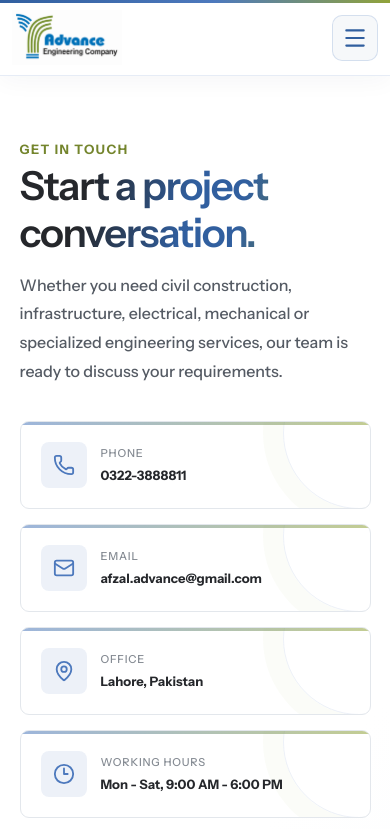
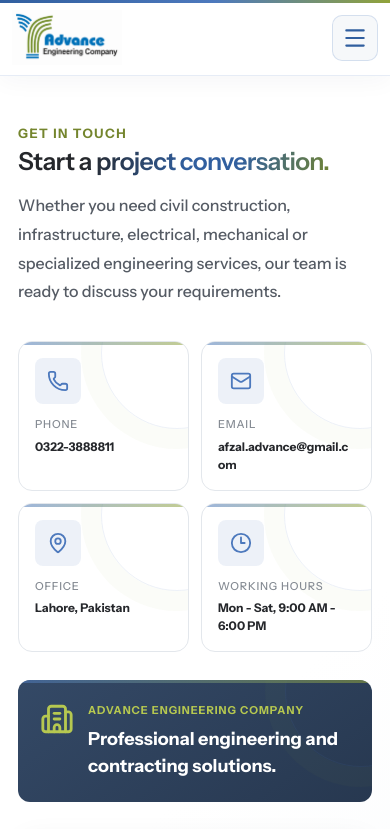
Before and after one commit to MUSMAN-UIA/Advance-Engineering-Company, a React (Vite) app: page /contact in a window 390 px wide. Shown: the top 829 px of the page. Built offline with nearby package versions, Linux system fonts and the light colour scheme; no server answers.

Commit message:
Add responsive styles for all pages

```diff
--- a/src/App.jsx
+++ b/src/App.jsx
@@ -17,6 +17,7 @@ import ServiceDetails from './pages/ServiceDetails';
 import './polish.css';
 import './catalog-cards.css';
 import './section-headings.css';
+import './responsive.css';
 
 export default function App() {
   return (
--- /dev/null
+++ b/src/responsive.css
@@ -0,0 +1,154 @@
+/* Shared responsive adjustments, loaded after the page and theme styles. */
+.scroll-reveal-root :is(.about-company-grid, .company-info-grid, .values-grid,
+  .leadership-grid, .contact-grid, .certification-grid, .specialization-grid,
+  .compliance-grid, .service-detail-grid, .project-detail-grid, .services-grid,
+  .projects-grid, .form-row) > * {
+  min-width: 0;
+}
+.scroll-reveal-root :is(.contact-info-card, .project-info-row, .company-info-card,
+  .specialization-card, .service-capability-item, .scope-item) {
+  overflow-wrap: anywhere;
+}
+.scroll-reveal-root :is(.project-detail-meta, .project-meta, .project-filters) {
+  flex-wrap: wrap;
+}
+
+@media (max-width: 1050px) {
+  .scroll-reveal-root :is(.services-grid, .projects-grid, .certification-grid, .specialization-grid) {
+    grid-template-columns: repeat(2, minmax(0, 1fr));
+  }
+  .scroll-reveal-root .section { padding-block: 60px; }
+  .scroll-reveal-root h2:is(h2, .section-title) {
+    font-size: clamp(1.75rem, 3.5vw, 2.25rem);
+    line-height: 1.22;
+  }
+  .scroll-reveal-root :is(.about-company-grid, .leadership-grid, .contact-grid,
+    .compliance-grid, .service-detail-grid, .project-detail-grid) { gap: 36px; }
+  .scroll-reveal-root .project-gallery img {
+    display: block; width: 100%; height: auto; object-fit: contain;
+  }
+  .scroll-reveal-root :is(.about-contact-inner, .company-profile-inner) {
+    flex-wrap: wrap; gap: 24px;
+  }
+}
+
+@media (max-width: 650px) {
+  .scroll-reveal-root :is(.services-grid, .projects-grid) {
+    grid-template-columns: minmax(0, 1fr);
+  }
+  .scroll-reveal-root :is(.services-page, .projects-page) :is(.service-content, .project-content) {
+    padding: 20px;
+  }
+  .scroll-reveal-root :is(.services-page, .projects-page) :is(.service-content, .project-content) h3 {
+    font-size: 18px;
+    line-height: 1.35;
+  }
+  .scroll-reveal-root :is(.services-page, .projects-page) :is(.service-content, .project-content) p {
+    font-size: 14px;
+    line-height: 1.7;
+  }
+  .scroll-reveal-root .services-page .service-icon {
+    width: 54px; height: 54px; margin: 16px 20px 0; border-width: 3px;
+  }
+  .scroll-reveal-root :is(.service-detail-main, .project-main-content,
+    .service-detail-sidebar, .project-sidebar, .compliance-content) { min-width: 0; }
+  .scroll-reveal-root :is(.service-detail-sidebar, .project-sidebar) { position: static; }
+  .scroll-reveal-root .project-info-row {
+    display: grid; grid-template-columns: minmax(0, 1fr) minmax(0, 1.2fr);
+    gap: 12px; align-items: start;
+  }
+  .scroll-reveal-root :is(.service-capability-item, .scope-item) {
+    align-items: flex-start; padding: 14px; gap: 10px;
+  }
+  .scroll-reveal-root :is(.service-capability-item, .scope-item, .compliance-points) svg {
+    flex-shrink: 0;
+  }
+  .scroll-reveal-root :is(.specialization-card, .director-card) > div { min-width: 0; }
+  .scroll-reveal-root .specialization-code { flex-shrink: 0; width: 54px; height: 54px; }
+  .scroll-reveal-root .contact-info-card > div { min-width: 0; max-width: 100%; }
+  .scroll-reveal-root .contact-info-card a { overflow-wrap: anywhere; }
+  .scroll-reveal-root :is(.service-sidebar-card, .project-contact-card) a {
+    min-width: 0; max-width: 100%; white-space: normal;
+    text-align: center; padding: 12px 14px; line-height: 1.5;
+  }
+  .scroll-reveal-root .container,
+  .site-footer .container { width: calc(100% - 36px); }
+  .scroll-reveal-root .section { padding-block: 44px; }
+  .scroll-reveal-root h2:is(h2, .section-title) {
+    font-size: clamp(1.55rem, 6.2vw, 2rem);
+    line-height: 1.23;
+    letter-spacing: -0.025em;
+    white-space: normal;
+    overflow-wrap: break-word;
+  }
+  .scroll-reveal-root :is(.about-page-hero, .service-detail-hero, .project-detail-hero) {
+    min-height: 0; padding-block: 48px;
+  }
+  .scroll-reveal-root :is(.about-page-hero, .service-detail-hero, .project-detail-hero) h1 {
+    font-size: clamp(1.9rem, 7vw, 2.5rem); line-height: 1.15; white-space: normal;
+  }
+  .scroll-reveal-root :is(.about-company-grid, .leadership-grid, .contact-grid,
+    .compliance-grid, .service-detail-grid, .project-detail-grid) {
+    grid-template-columns: minmax(0, 1fr); gap: 28px;
+  }
+  .scroll-reveal-root :is(.company-info-grid, .values-grid) {
+    grid-template-columns: repeat(2, minmax(0, 1fr)); gap: 12px;
+  }
+  .scroll-reveal-root :is(.company-info-card, .value-card) {
+    min-height: 0; padding: 18px 14px; border-radius: 14px;
+  }
+  .scroll-reveal-root :is(.company-info-card, .value-card) h3 {
+    font-size: 17px; line-height: 1.35; overflow-wrap: anywhere;
+  }
+  .scroll-reveal-root :is(.company-info-card, .value-card) p { font-size: 13px; line-height: 1.65; }
+  .scroll-reveal-root :is(.about-company-card, .director-card, .compliance-card,
+    .service-sidebar-card, .service-benefit-card, .project-info-card, .project-contact-card) {
+    padding: 24px 20px; border-radius: 16px;
+  }
+  .scroll-reveal-root .director-card { align-items: flex-start; gap: 16px; }
+  .scroll-reveal-root .director-icon { width: 54px; height: 54px; }
+  .scroll-reveal-root :is(.about-contact-inner, .company-profile-inner) {
+    flex-direction: column; align-items: flex-start; gap: 20px;
+  }
+  .scroll-reveal-root :is(.about-contact-inner, .company-profile-inner) p { line-height: 1.65; }
+  .scroll-reveal-root :is(.about-contact-inner > a, .profile-download-btn) {
+    width: 100%; min-width: 0; padding: 12px 16px; text-align: center;
+  }
+  .scroll-reveal-root :is(.certification-grid, .specialization-grid,
+    .service-capability-grid, .scope-list, .compliance-points, .form-row) {
+    grid-template-columns: minmax(0, 1fr); gap: 16px;
+  }
+  .scroll-reveal-root :is(.services-grid, .projects-grid) { gap: 20px; }
+  .scroll-reveal-root :is(.certification-card, .specialization-card) {
+    min-height: 0; padding: 22px; border-radius: 16px;
+  }
+  .scroll-reveal-root .specialization-card { gap: 14px; }
+  .scroll-reveal-root .specialization-code { min-width: 54px; }
+  .scroll-reveal-root :is(.services-heading, .projects-heading, .certifications-heading) { margin-bottom: 28px; }
+  .scroll-reveal-root .project-filters { gap: 8px; }
+  .scroll-reveal-root .project-filters button { min-height: 44px; padding: 10px 14px; }
+  .scroll-reveal-root .contact-info-list {
+    grid-template-columns: repeat(2, minmax(0, 1fr)); gap: 12px;
+  }
+  .scroll-reveal-root .contact-info-card {
+    flex-direction: column; align-items: flex-start; gap: 12px;
+    padding: 16px; border-radius: 14px;
+  }
+  .scroll-reveal-root .contact-info-card strong { font-size: 12px; line-height: 1.5; }
+  .scroll-reveal-root .contact-company-card { padding: 22px; gap: 14px; }
+  .scroll-reveal-root .contact-form-wrapper { padding: 24px 18px; }
+  .scroll-reveal-root .form-group :is(input, select, textarea) {
+    min-width: 0; max-width: 100%; font-size: 16px;
+  }
+  .scroll-reveal-root :is(.service-detail-block, .project-detail-block) { margin-bottom: 28px; }
+  .scroll-reveal-root :is(.service-detail-block, .project-detail-block) p { font-size: 14px; line-height: 1.8; }
+  .site-footer .footer-grid > * { min-width: 0; overflow-wrap: anywhere; }
+  .site-footer nav a { display: inline-flex; align-items: center; min-height: 44px; }
+  .site-footer .footer-bottom { gap: 12px; align-items: flex-start; }
+}
+
+@media (max-width: 360px) {
+  .scroll-reveal-root .contact-info-list { grid-template-columns: minmax(0, 1fr); }
+  .scroll-reveal-root .contact-info-card { flex-direction: row; }
+  .scroll-reveal-root :is(.company-info-grid, .values-grid) { grid-template-columns: minmax(0, 1fr); }
+}
```
